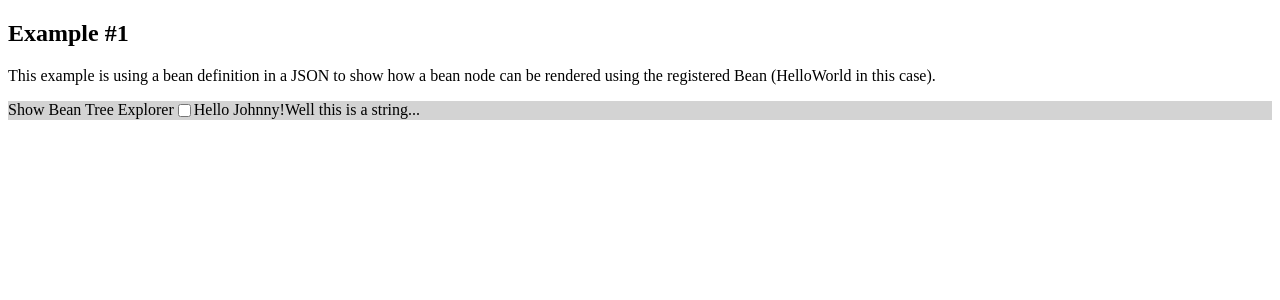
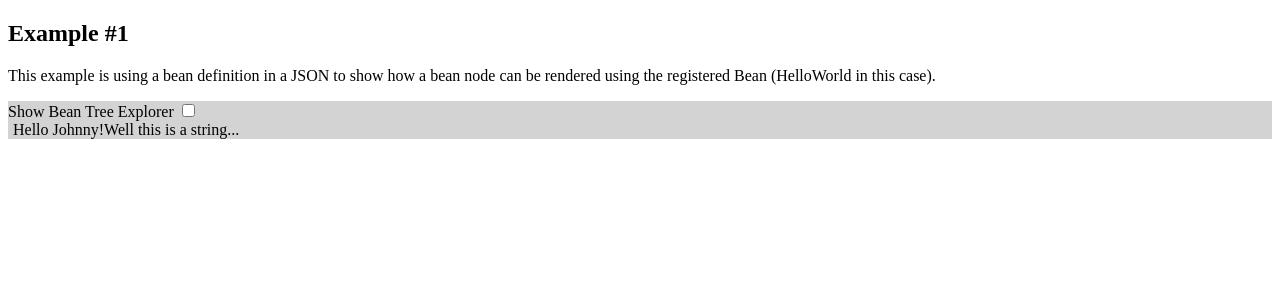
Before and after one commit to jarecsni/beantree, a SvelteKit app: page /examples/three in a window 1280 px wide. Shown: the top 300 px of the page. Built offline with nearby package versions, Linux system fonts and the light colour scheme.

Commit message:
Minor UI tweak

```diff
--- a/src/routes/examples/three/+page.svelte
+++ b/src/routes/examples/three/+page.svelte
@@ -7,8 +7,12 @@
 
 <div class="content">
     <BeanTreeExplorerSwitch/>
-    <BeanTreeExplorer/>
-    <GenericBean {bean}/>
+    <div class="explorerWrapper">
+        <div class="explorer">
+            <BeanTreeExplorer/>
+        </div>
+        <GenericBean {bean}/>
+    </div>
 </div>
 
 <script lang="ts">
@@ -23,6 +27,11 @@
 <style>
     .content {
         background: lightgray;
+    }
+    .explorerWrapper {
         display: flex;
     }
+    .explorer {
+        margin-right: 5px;
+    }
 </style>
```
